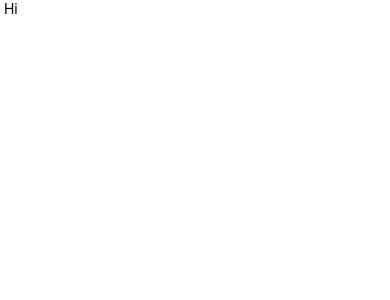
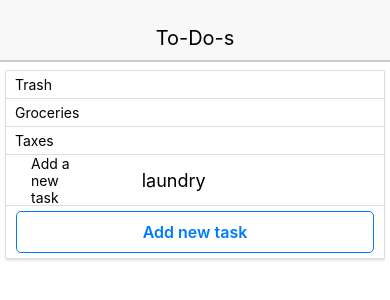
Before and after one commit to IronCoderXYZ/ToDos, a React Native app: screen / in a window 390 px wide. Shown: the top 300 px of the page. Built offline with nearby package versions, Linux system fonts and the light colour scheme.

Commit message:
Implemented added new tasks and rerendering the view

```diff
--- a/package.json
+++ b/package.json
@@ -7,6 +7,7 @@
 		"test": "jest"
 	},
 	"dependencies": {
+		"eslint-config-rallycoding": "^3.2.0",
 		"react": "16.0.0-alpha.12",
 		"react-native": "0.47.1"
 	},
--- a/src/App.js
+++ b/src/App.js
@@ -1,18 +1,58 @@
 import React, { Component } from 'react';
 import {
-  StyleSheet,
   Text,
   View
 } from 'react-native';
+import { Button, Card, CardSection, Header, Input } from './components/common';
 
 class App extends Component {
+  state = { tasks: ['Trash', 'Groceries', 'Taxes'], task: '' }
+
+  addTask(task) {
+    const tasks = this.state.tasks.concat([task]);
+    this.setState({ tasks, task: '' });
+  }
+
+  renderTaskList(tasks) {
+    return tasks.map(task =>
+      <CardSection key={task}>
+        <Text> {task} </Text>
+      </CardSection>
+    );
+  }
+
   render() {
     return (
-      <View>
-        <Text> Hi </Text>
+      <View style={styles.container}>
+      <Header headerText='To-Do-s' />
+        <Card>
+          {this.renderTaskList(this.state.tasks)}
+          <CardSection>
+            <Input
+              label='Add a new task'
+              placeholder='           laundry'
+              onChangeText={(newTask) => {
+                this.setState({ task: newTask });
+              }}
+              value={this.state.task}
+            />
+          </CardSection>
+          <CardSection>
+            <Button onPress={() => this.addTask(this.state.task)}>
+              Add new task
+            </Button>
+          </CardSection>
+        </Card>
       </View>
     );
   }
 }
 
+const styles = {
+  container: {
+    flex: 1,
+  },
+
+};
+
 export default App;
--- /dev/null
+++ b/src/components/common/Button.js
@@ -0,0 +1,37 @@
+import React from 'react';
+import { Text, TouchableOpacity } from 'react-native';
+
+const Button = ({ onPress, children }) => {
+  const { buttonStyle, textStyle } = styles;
+
+  return (
+    <TouchableOpacity onPress={onPress} style={buttonStyle}>
+      <Text style={textStyle}>
+        {children}
+      </Text>
+    </TouchableOpacity>
+  );
+};
+
+const styles = {
+  textStyle: {
+    alignSelf: 'center',
+    color: '#007aff',
+    fontSize: 16,
+    fontWeight: '600',
+    paddingTop: 10,
+    paddingBottom: 10
+  },
+  buttonStyle: {
+    flex: 1,
+    alignSelf: 'stretch',
+    backgroundColor: '#fff',
+    borderRadius: 5,
+    borderWidth: 1,
+    borderColor: '#007aff',
+    marginLeft: 5,
+    marginRight: 5
+  }
+};
+
+export { Button };
--- /dev/null
+++ b/src/components/common/Card.js
@@ -0,0 +1,29 @@
+import React from 'react';
+import { View } from 'react-native';
+
+const Card = (props) => {
+  return (
+    <View style={styles.containerStyle}>
+      {props.children}
+    </View>
+  );
+};
+
+const styles = {
+  containerStyle: {
+    borderWidth: 1,
+    borderRadius: 2,
+    borderColor: '#ddd',
+    borderBottomWidth: 0,
+    shadowColor: '#000',
+    shadowOffset: { width: 0, height: 2 },
+    shadowOpacity: 0.1,
+    shadowRadius: 2,
+    elevation: 1,
+    marginLeft: 5,
+    marginRight: 5,
+    marginTop: 10
+  }
+};
+
+export { Card };
--- /dev/null
+++ b/src/components/common/CardSection.js
@@ -0,0 +1,24 @@
+import React from 'react';
+import { View } from 'react-native';
+
+const CardSection = (props) => {
+  return (
+    <View style={[styles.containerStyle, props.style]}>
+      {props.children}
+    </View>
+  );
+};
+
+const styles = {
+  containerStyle: {
+    borderBottomWidth: 1,
+    padding: 5,
+    backgroundColor: '#fff',
+    justifyContent: 'flex-start',
+    flexDirection: 'row',
+    borderColor: '#ddd',
+    position: 'relative'
+  }
+};
+
+export { CardSection };
--- /dev/null
+++ b/src/components/common/Confirm.js
@@ -0,0 +1,50 @@
+import React from 'react';
+import { Text, View, Modal } from 'react-native';
+import { CardSection } from './CardSection';
+import { Button } from './Button';
+
+const Confirm = ({ children, visible, onAccept, onDecline }) => {
+  const { containerStyle, textStyle, cardSectionStyle } = styles;
+
+  return (
+    <Modal
+      visible={visible}
+      transparent
+      animationType="slide"
+      onRequestClose={() => {}}
+    >
+      <View style={containerStyle}>
+        <CardSection style={cardSectionStyle}>
+          <Text style={textStyle}>
+            {children}
+          </Text>
+        </CardSection>
+
+        <CardSection>
+          <Button onPress={onAccept}>Yes</Button>
+          <Button onPress={onDecline}>No</Button>
+        </CardSection>
+      </View>
+    </Modal>
+  );
+};
+
+const styles = {
+  cardSectionStyle: {
+    justifyContent: 'center'
+  },
+  textStyle: {
+    flex: 1,
+    fontSize: 18,
+    textAlign: 'center',
+    lineHeight: 40
+  },
+  containerStyle: {
+    backgroundColor: 'rgba(0, 0, 0, 0.75)',
+    position: 'relative',
+    flex: 1,
+    justifyContent: 'center'
+  }
+};
+
+export { Confirm };
--- /dev/null
+++ b/src/components/common/Header.js
@@ -0,0 +1,35 @@
+// Import libraries for making a component
+import React from 'react';
+import { Text, View } from 'react-native';
+
+// Make a component
+const Header = (props) => {
+  const { textStyle, viewStyle } = styles;
+
+  return (
+    <View style={viewStyle}>
+      <Text style={textStyle}>{props.headerText}</Text>
+    </View>
+  );
+};
+
+const styles = {
+  viewStyle: {
+    backgroundColor: '#F8F8F8',
+    justifyContent: 'center',
+    alignItems: 'center',
+    height: 60,
+    paddingTop: 15,
+    shadowColor: '#000',
+    shadowOffset: { width: 0, height: 2 },
+    shadowOpacity: 0.2,
+    elevation: 2,
+    position: 'relative'
+  },
+  textStyle: {
+    fontSize: 20
+  }
+};
+
+// Make the component available to other parts of the app
+export { Header };
--- /dev/null
+++ b/src/components/common/Input.js
@@ -0,0 +1,44 @@
+import React from 'react';
+import { TextInput, View, Text } from 'react-native';
+
+const Input = ({ label, value, onChangeText, placeholder, secureTextEntry }) => {
+  const { inputStyle, labelStyle, containerStyle } = styles;
+
+  return (
+    <View style={containerStyle}>
+      <Text style={labelStyle}>{label}</Text>
+      <TextInput
+        secureTextEntry={secureTextEntry}
+        placeholder={placeholder}
+        autoCorrect={false}
+        style={inputStyle}
+        value={value}
+        onChangeText={onChangeText}
+      />
+    </View>
+  );
+};
+
+const styles = {
+  inputStyle: {
+    color: '#000',
+    paddingRight: 5,
+    paddingLeft: 5,
+    fontSize: 18,
+    lineHeight: 23,
+    flex: 2
+  },
+  labelStyle: {
+    fontSize: 14,
+    paddingLeft: 20,
+    flex: 1
+  },
+  containerStyle: {
+    height: 40,
+    flex: 1,
+    flexDirection: 'row',
+    alignItems: 'center'
+  }
+};
+
+export { Input };
--- /dev/null
+++ b/src/components/common/Spinner.js
@@ -0,0 +1,20 @@
+import React from 'react';
+import { View, ActivityIndicator } from 'react-native';
+
+const Spinner = ({ size }) => {
+  return (
+    <View style={styles.spinnerStyle}>
+      <ActivityIndicator size={size || 'large'} />
+    </View>
+  );
+};
+
+const styles = {
+  spinnerStyle: {
+    flex: 1,
+    justifyContent: 'center',
+    alignItems: 'center'
+  }
+};
+
+export { Spinner };
--- /dev/null
+++ b/src/components/common/index.js
@@ -0,0 +1,7 @@
+export * from './Button';
+export * from './Card';
+export * from './CardSection';
+export * from './Header';
+export * from './Input';
+export * from './Spinner';
+export * from './Confirm';
```
Also changed, not shown: src/components/ToDoList.js (added, +30 -0 lines), 1 other file (tests, documents, lock files or other folders).
